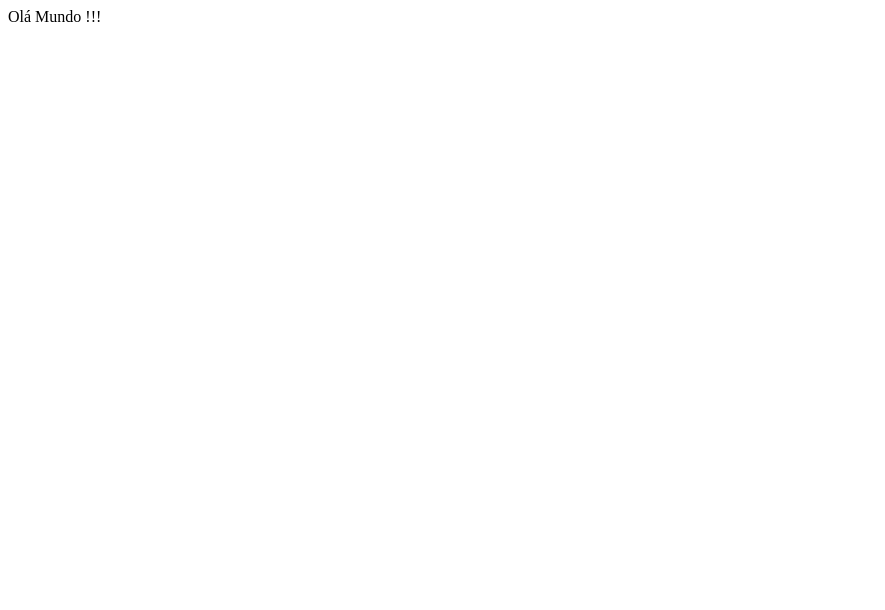
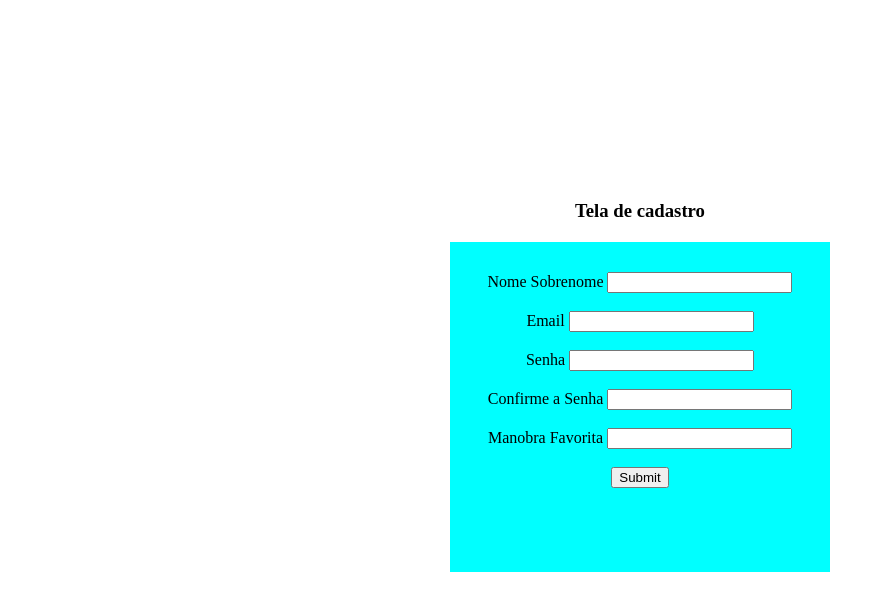
Before and after one commit to Glauber-eng/Projeto-meu-Site, a plain HTML site: page Graubi/cadastro.html in a window 1280 px wide. Shown: the whole page, without its empty margins (0-885 px from the left). Drawn offline with Linux system fonts and the light colour scheme.

Commit message:
atualizando tela cadastro

```diff
--- a/Graubi/cadastro.html
+++ b/Graubi/cadastro.html
@@ -1,11 +1,37 @@
 <!DOCTYPE html>
-<html lang="en">
+<html lang="br">
 <head>
     <meta charset="UTF-8">
     <meta name="viewport" content="width=device-width, initial-scale=1.0">
-    <title>Document</title>
+    <title>Cadastrar</title>
+    <link rel="stylesheet" href="../Graubi/css/cadastro.css">
+    <link rel="shortcut icon" href="./imagens/icon.jpg" type="image/x-icon">
 </head>
 <body>
-    Olá Mundo !!!
+    <center>
+        <h3>Tela de cadastro</h3>
+        <div class="cadastro">
+            <div class="container">
+            <form action="">
+                <label for="nomesobrenome"> Nome Sobrenome
+                    <input type="text" id="nomesobrenome">
+                </label><br>
+                <label for="email">Email
+                    <input type="email" id="email">
+              </label><br>
+              <label for="senha">Senha
+                  <input type="text" id="senha">
+              </label><br>
+              <label for="confirmarsenha"> Confirme a Senha
+                  <input type="text" id="confirmarsenha">
+              </label><br>
+              <label for="manobra"> Manobra Favorita
+                  <input type="text" id="manobra">
+              </label><br>
+                   <input type="submit" placeholder="Cadastrar">
+            </form>
+          </div>
+        </div>
+    </center>
 </body>
 </html>
--- /dev/null
+++ b/Graubi/css/cadastro.css
@@ -0,0 +1,15 @@
+h3 {
+    margin-top: 200px;
+}
+
+.cadastro {
+    padding-top: 30px;
+    background-color: aqua;
+    width: 30%;
+    height: 300px;
+    margin-top: 20px;
+}
+
+label {
+    display:block;
+}
--- a/Graubi/css/gsite.css
+++ b/Graubi/css/gsite.css
@@ -73,11 +73,12 @@ form label {
 
 .botao_acesso {
     margin-top: 17px;
-    margin-left: 90px;
+    margin-left: 85px;
     padding-left: 25px;
     padding-right: 25px;
     padding-top: 10px;
     padding-bottom: 10px;
+
 }
 
 .skate-video {
```
